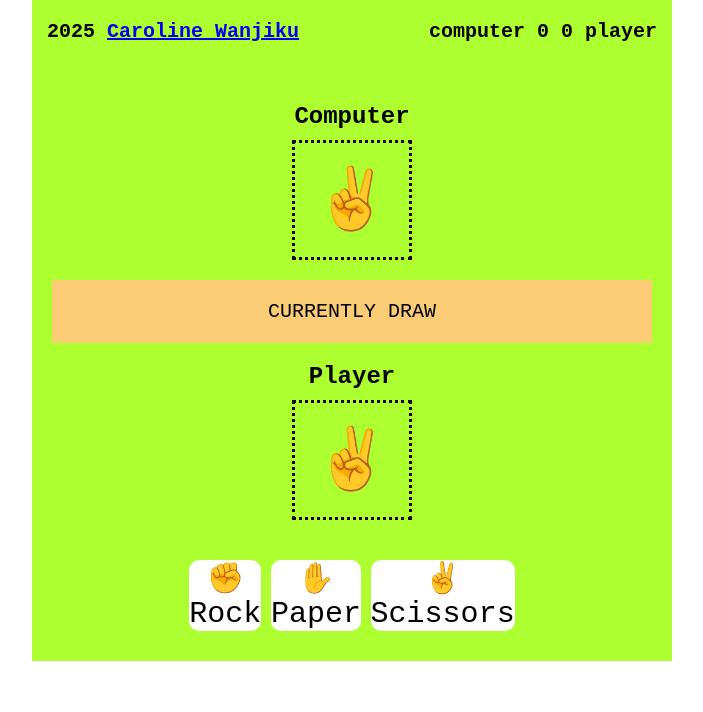
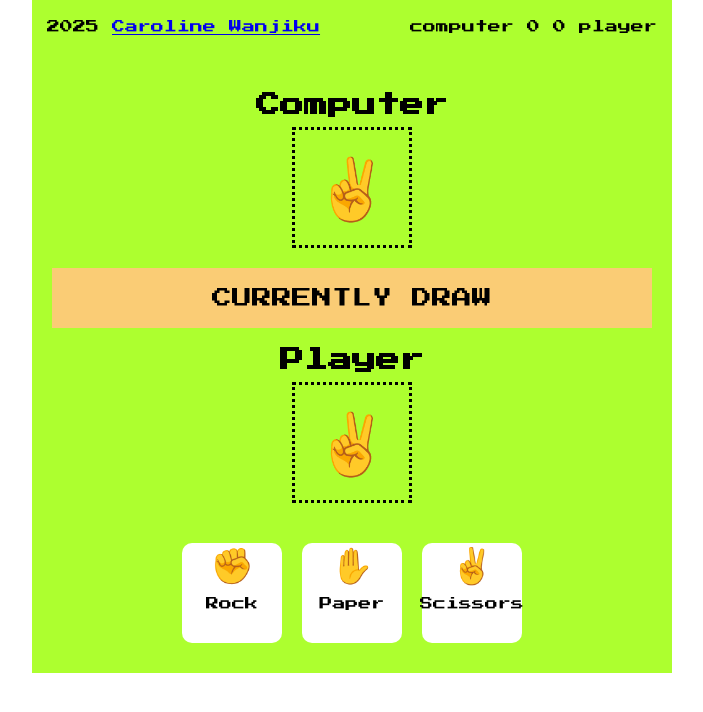
Before and after one commit to Cmuiru49/rock-paper-scissors-game, a plain HTML site: page index.html in a window 1280 px wide. Shown: the whole page, without its empty margins (288-991 px from the left). Drawn offline with Linux system fonts and the light colour scheme.

Commit message:
change the font

```diff
--- a/index.html
+++ b/index.html
@@ -5,7 +5,10 @@
     <meta name="viewport" content="width=device-width, initial-scale=1.0" />
     <title>RPS game</title>
     <link rel="stylesheet" href="style.css" />
-
+    <link
+      href="https://fonts.googleapis.com/css2?family=Press+Start+2P&display=swap"
+      rel="stylesheet"
+    />
   </head>
   <body>
     <div class="game-container">
@@ -29,10 +32,17 @@
       </div>
 
       <div class="emoji-buttons">
-      <button class="choice-button" data-choice="rock">✊<br />Rock</button>
-      <button class="choice-button" data-choice="paper">✋<br />Paper</button>
+        <button class="choice-button" data-choice="rock">
+          <span class="emoji">✊</span>
+          <span class="label">Rock</span>
+        </button>
+        <button class="choice-button" data-choice="paper">
+          <span class="emoji">✋</span>
+          <span class="label">Paper</span>
+        </button>
         <button class="choice-button" data-choice="scissors">
-        ✌️<br />Scissors
+          <span class="emoji">✌️</span>
+          <span class="label">Scissors</span>
         </button>
       </div>
     </div>
--- a/style.css
+++ b/style.css
@@ -9,7 +9,7 @@ html{
 }
 body{
     font-size: 1.6rem;
-    font-family: 'Press Start 2P', monospace;
+    font-family: 'Press Start 2P', cursive;
 
 }
 
@@ -24,8 +24,8 @@ body{
     justify-content:space-between;
     align-items: center;
     padding: 2rem 1.5rem;
-    font-size: 2rem;
-    font-weight: bold;
+    font-size: 1.3rem;
+    font-weight: 30;
 
 
 }
@@ -62,14 +62,28 @@ h2{
     justify-content: center;
     text-align: center;
     gap: 20px;
-
+    display: flex;
     padding-bottom: 3rem;
 }
 .choice-button{
     font-size: 3rem;
     border-radius: 1rem;
+    display: flex;
     background-color: white;
     border: none;
-    font-family: 'Press Start 2P', monospace;
+    flex-direction: column;
+    gap: 0.5rem;
+    height: 10rem;
+    width: 10rem;
+    align-items: center;
+    font-family: 'Press Start 2P', cursive;
 
 }
+.choice-button .emoji {
+    font-size: 3.5rem;
+}
+
+.choice-button .label {
+    font-size: 1.3rem;
+    margin-top: 0.5rem;
+}
```
Lines whose indentation alone changed are shown as unchanged.
